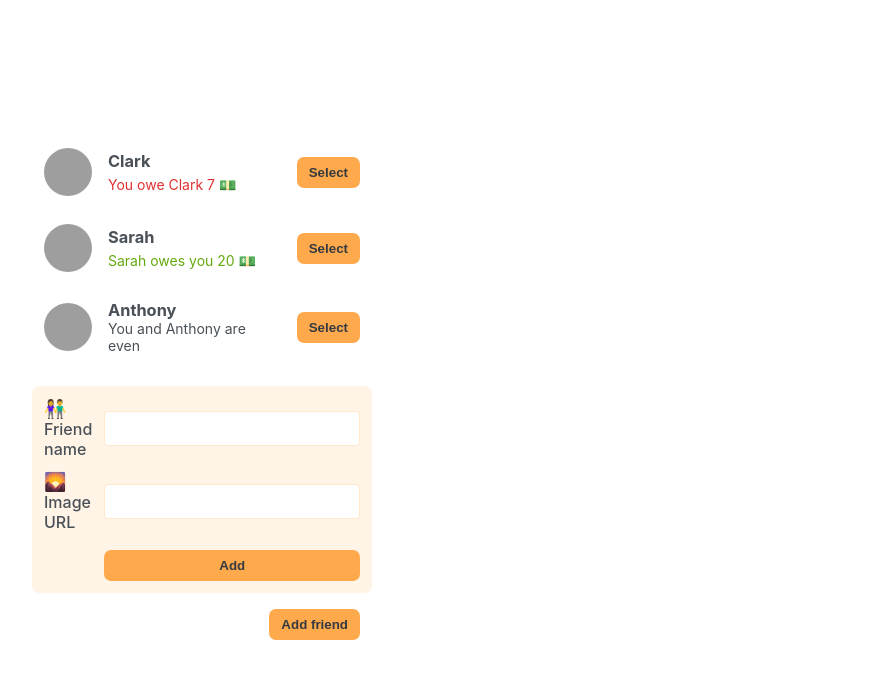
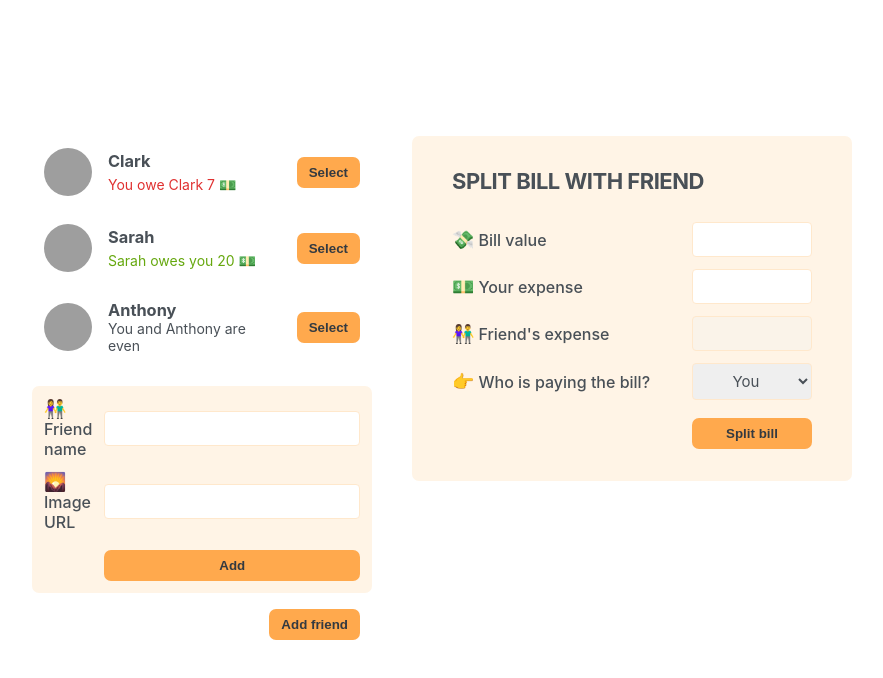
Before and after one commit to Jpkeys29/Bill-Splitter-React, a React (Create React App) app: page / in a window 1280 px wide. Shown: the top 678 px of the page, without its empty margins (198-1081 px from the left). Built offline with nearby package versions, Linux system fonts and the light colour scheme; grey boxes are pictures that could not be loaded.

Commit message:
Split-bill form section

```diff
--- a/src/App.js
+++ b/src/App.js
@@ -27,6 +27,8 @@ export default function App() {
         <FormAddFriend />
         <Button>Add friend</Button>
       </div>
+
+      <FormSplitBill />
     </div>
   );
 }
@@ -75,3 +77,23 @@ function FormAddFriend () {
     </form>
   );
 }
+
+function FormSplitBill () {
+  return (
+    <form className="form-split-bill">
+      <h2>Split bill with friend</h2>
+      <label>💸Bill value</label>
+      <input type="text"></input>
+      <label>💵Your expense</label>
+      <input type="text"></input>
+      <label>👫Friend's expense</label>
+      <input type="text" disabled></input>
+      <label>👉Who is paying the bill?</label>
+        <select>
+          <option value="user">You</option>
+          <option value="friend">Friend</option>
+        </select>
+      <Button>Split bill</Button>
+    </form>
+  );
+}
```
